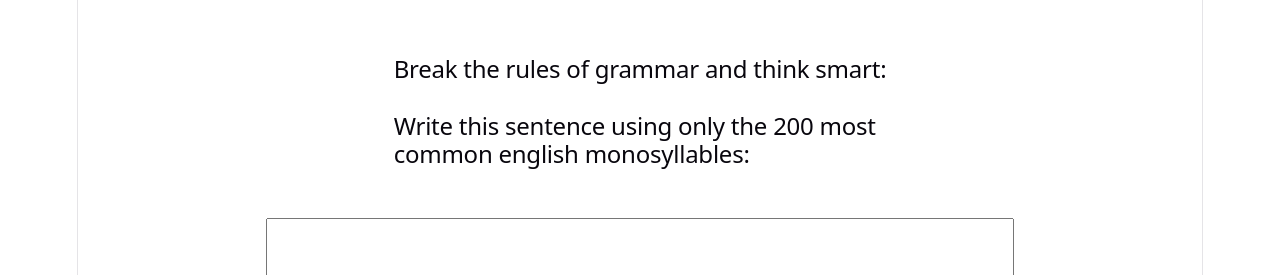
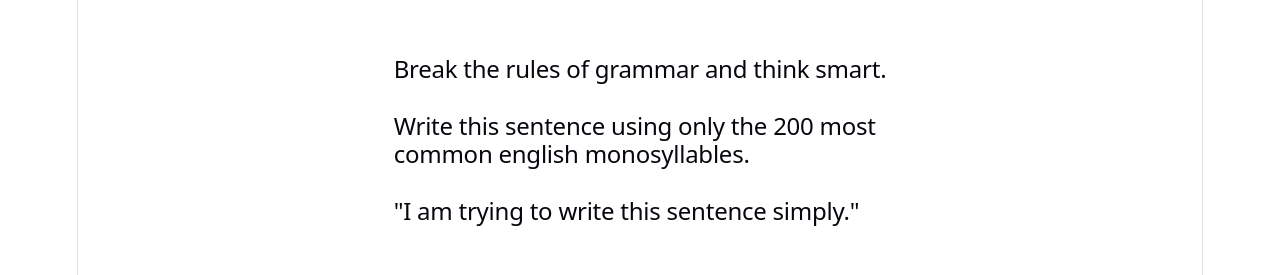
Before and after one commit to petergibson127/proj, a React (Vite) app in the folder frontend/proj/: page / in a window 1280 px wide. Shown: the part 185-460 px from the top of the page. Built offline with nearby package versions, Linux system fonts and the light colour scheme; no server answers.

Commit message:
monosyllables 4

```diff
--- a/frontend/proj/src/App.jsx
+++ b/frontend/proj/src/App.jsx
@@ -76,9 +76,10 @@ function mergeWords(tokens) {
   return result;
 }
 
-const prompt = `Break the rules of grammar and think smart:\n
+const prompt = `Break the rules of grammar and think smart.\n
                 Write this sentence using only the 200 most
-                common english monosyllables:`;
+                common english monosyllables.\n
+                "I am trying to write this sentence simply."`;
 function App() {
   const [text, setText] = useState(""); //s1
   const [validated, setValidated] = useState([]); // s2
```
